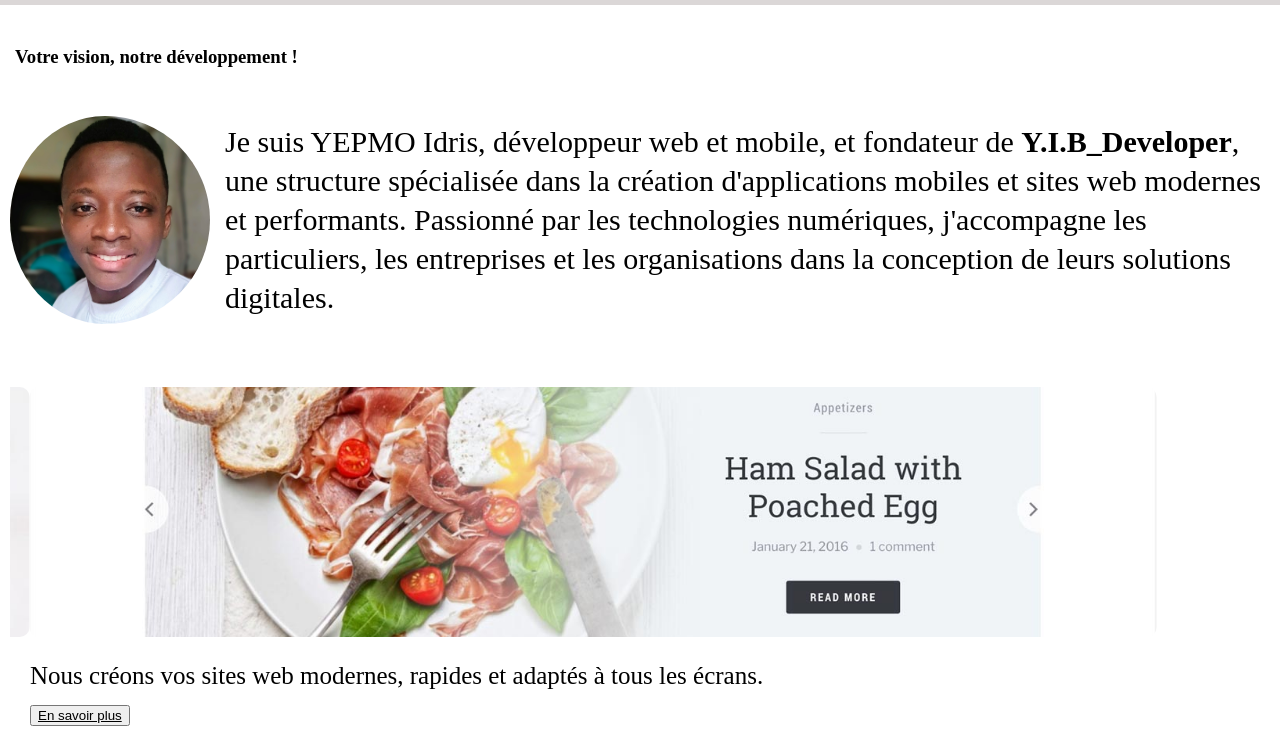
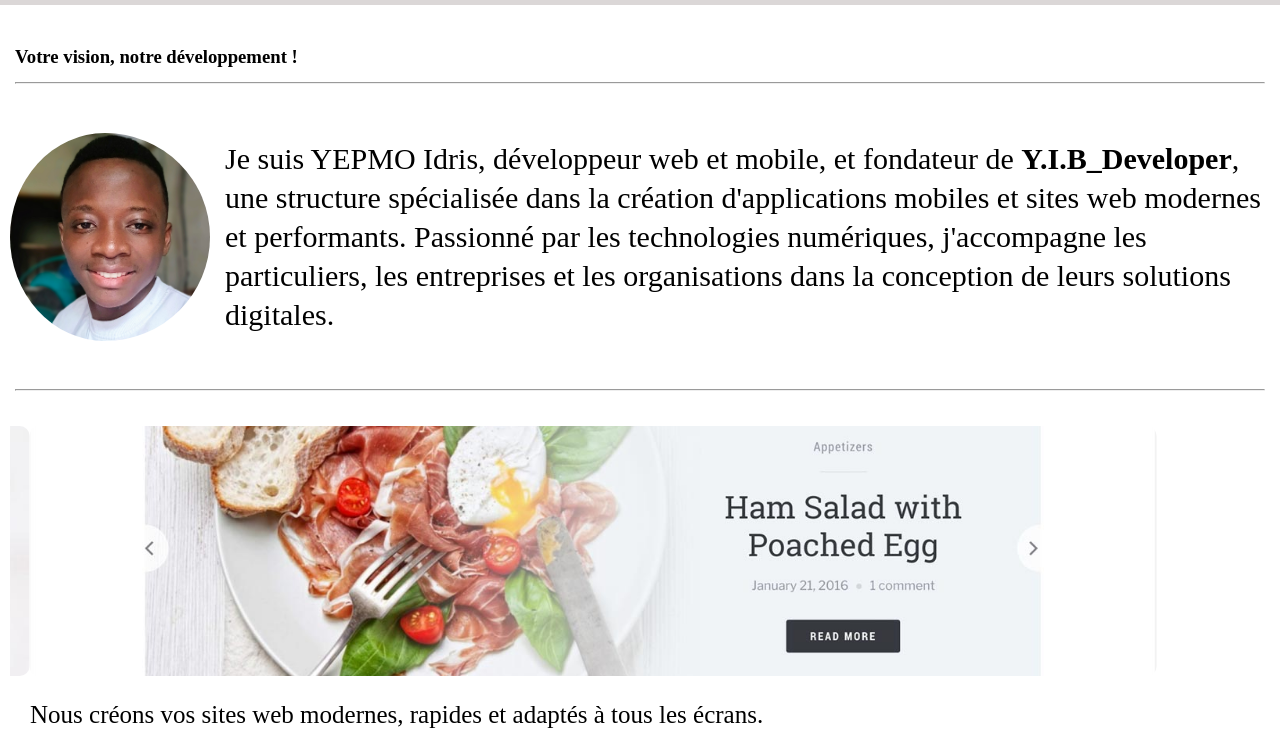
Before and after one commit to idridinho/mon-site, a plain HTML site: page index.html in a window 1280 px wide. Shown: the part 65-800 px from the top of the page. Drawn offline with Linux system fonts and the light colour scheme.

Commit message:
modification

```diff
--- a/index.html
+++ b/index.html
@@ -22,6 +22,7 @@
         </div>
 
         <h3 class="slogan">Votre vision, notre développement !</h3>
+        <hr style="margin: 15px;">
         <div class="presentation">
             <img src="images/PDG.jpg" class="photo" alt="">
             <div class="texte">
@@ -32,6 +33,7 @@
                 </p>
             </div>
         </div>
+        <hr style="margin: 15px;">
 
 
 
```
